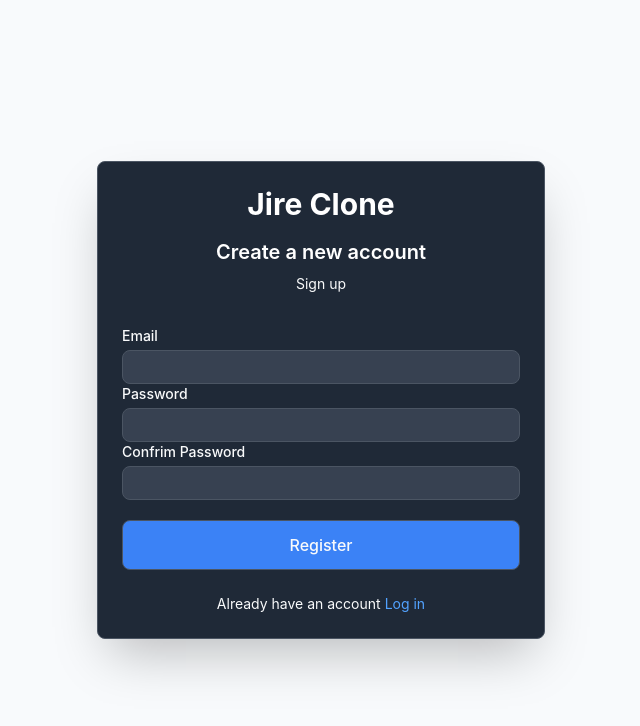
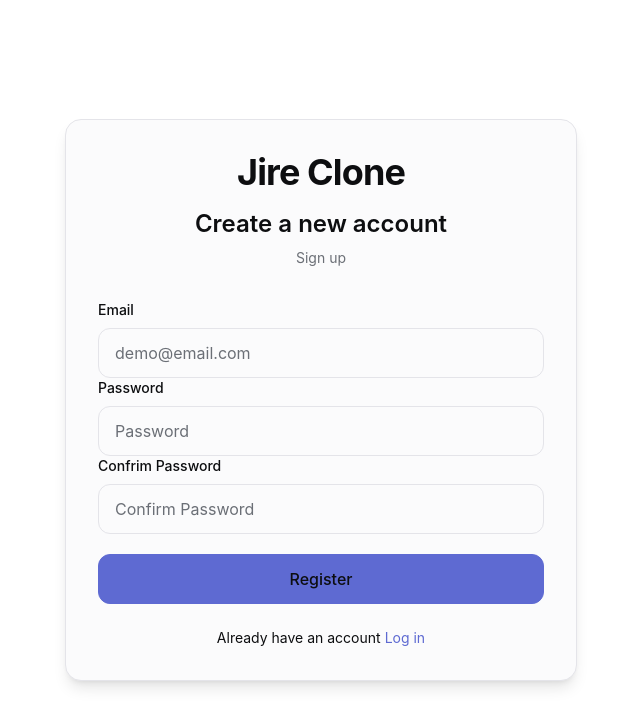
Before and after one commit to hariom2809/Jira-Clone-Frontend, a React (Vite) app: page /register in a window 1280 px wide. Shown: the top 726 px of the page, without its empty margins (319-959 px from the left). Built offline with nearby package versions, Linux system fonts and the light colour scheme; no server answers.

Commit message:
styling of the login and register page

```diff
--- a/src/components/layout/AuthLayout.jsx
+++ b/src/components/layout/AuthLayout.jsx
@@ -2,18 +2,18 @@ export default function AuthLayout({title, subtitle, children}) {
 
     return (
         <div className="min-h-screen flex items-center justify-center px-4">
-            <div className="w-full max-w-md rounded-lg shadow-2xl bg-[#1F2937] border border-[#4B5563] p-6">
+            <div className="w-full max-w-lg rounded-2xl shadow-lg bg-surface border border-border p-8">
                 <div className="text-center mb-8">
-                    <h1 className="text-white text-3xl font-bold">
+                    <h1 className="text-foreground text-4xl font-bold tracking-tight">
                         Jire Clone
                     </h1>
 
-                    <h3 className="mt-4 text-xl text-white font-semibold">
+                    <h3 className="mt-4 text-2xl text-foreground font-semibold">
                         {title}
                     </h3>
 
                     {subtitle && (
-                        <p className="mt-2 text-sm text-[#F9FAFB]">
+                        <p className="mt-2 text-sm text-text-muted">
                             {subtitle}
                         </p>
                     )}
--- a/src/components/ui/Button.jsx
+++ b/src/components/ui/Button.jsx
@@ -1,19 +1,25 @@
-const Button = ({children, onClick, type="button", className=""}) => {
+const Button = ({children, onClick, type="button", className="", disabled=false}) => {
   return (
     <button
         type={type}
         onClick={onClick}
+        disabled={disabled}
         className={`
+          inline-flex
+          items-center
+          justify-center
           py-3
           px-4
-          rounded-lg
+          rounded-xl
           font-medium
           border
-          border-[#4B5563]
-          text-[#F9FAFB]
-          bg-[#3B82F6]
-          hover:bg-[#2563EB]
-          transition-colors
+          border-primary
+          text-foreground
+          bg-primary
+          duration-200
+          hover:bg-primary-hover
+          hover:border-primary-hover
+          transition-all
           disabled:opacity-50
           disabled:cursor-not-allowed
           ${className}
--- a/src/components/ui/Input.jsx
+++ b/src/components/ui/Input.jsx
@@ -1,35 +1,36 @@
 export default function Input ({label, error, className = "", ...props}) {
 
     return (
-        <div className="flex flex-col gap-1">
+        <div className="flex flex-col gap-2">
             {label && (
-                <label className="text-sm text-[#F9FAFB] font-medium">
+                <label className="text-sm text-foreground font-medium">
                     {label}
                 </label>
             )}
 
             <input
                 className={`
-                    px-2
-                    py-1
-                    bg-[#374151]
+                    px-4
+                    py-3
+                    bg-surface
                     border
-                    rounded-lg
-                    text-[#9CA3AF]
-                    placeholder-gray-500
+                    rounded-xl
+                    text-foreground
+                    placeholder-text-muted
                     focus:outline-none
                     focus:ring-2
-                    focus:ring-[#4B5563]
-                    focus:border-[#4B5563]
-                    transition
-                    ${error ? "border-red-500" : "border-[#4B5563]" }
+                    focus:ring-primary/20
+                    focus:border-primary
+                    transition-all
+                    duration-200
+                    ${error ? "border-danger" : "border-border" }
                     ${className}`
                 }
                 {...props}
             />
 
             {error && (
-                <p className="text-sm text-red-500">
+                <p className="text-sm text-danger">
                     {error}
                 </p>
             )}
--- a/src/features/auth/components/LoginForm.jsx
+++ b/src/features/auth/components/LoginForm.jsx
@@ -38,6 +38,7 @@ const LoginForm = () => {
             type="email"
             value={email}
             onChange={(e) => setEmail(e.target.value)}
+            placeholder="demo@email.com"
         />
 
         <Input
@@ -45,6 +46,7 @@ const LoginForm = () => {
             type="password"
             value={password}
             onChange={(e) => setPassword(e.target.value)}
+            placeholder="demo@1234"
         />
 
         <Button
--- a/src/features/auth/components/RegisterFrom.jsx
+++ b/src/features/auth/components/RegisterFrom.jsx
@@ -49,6 +49,7 @@ export default function RegisterForm () {
                 value={email}
                 onChange={(e) => setEmail(e.target.value)}
                 error={errors.email}
+                placeholder="demo@email.com"
             />
 
             <Input
@@ -57,6 +58,7 @@ export default function RegisterForm () {
                 value={password}
                 onChange={(e) => setPassword(e.target.value)}
                 error={errors.password}
+                placeholder="Password"
             />
 
             <Input
@@ -65,6 +67,7 @@ export default function RegisterForm () {
                 value={confirmPassword}
                 onChange={(e) => setConfirmPassword(e.target.value)}
                 error={errors.confirmPassword}
+                placeholder="Confirm Password"
             />
             {errors.api && <p className="text-red-500"> {errors.api} </p>}
 
--- a/src/features/auth/pages/LoginPage.jsx
+++ b/src/features/auth/pages/LoginPage.jsx
@@ -10,9 +10,9 @@ export default function LoginPage () {
       subtitle="Log in"
     >
       <LoginForm />
-      <p className="text-center text-sm text-[#F9FAFB] mt-6">
+      <p className="text-center text-sm text-foreground mt-6">
         Don't have an account:
-        <Link to="/register" className="ml-1 text-blue-400 hover:text-blue-300">
+        <Link to="/register" className="ml-1 text-primary transition-colors- hover:text-primary-hover">
           Sign up
         </Link>
       </p>
--- a/src/features/auth/pages/RegisterPage.jsx
+++ b/src/features/auth/pages/RegisterPage.jsx
@@ -9,9 +9,9 @@ function RegisterPage() {
       subtitle="Sign up"
     >
         <RegisterForm />
-        <p className="text-center text-sm text-[#F9FAFB] mt-6">
+        <p className="text-center text-sm text-foreground mt-6">
             Already have an account
-            <Link to="/login" className="ml-1 text-blue-400 hover:text-blue-300">
+            <Link to="/login" className="ml-1 text-primary hover:text-primary-hover">
                 Log in
             </Link>
         </p>
--- a/src/index.css
+++ b/src/index.css
@@ -1,14 +1,14 @@
 @import "tailwindcss";
 
 :root {
-    --background: #F8FAFC;
-    --surface: #FFFFFF;
-    --surface-secondary: #F1F5F9;
-    --foreground: #0F172A;
-    --text-muted: #64748B;
-    --border: #E2E8F0;
-    --primary: #2563EB;
-    --primary-hover: #1D4ED8;
+    --background: #FFFFFF;
+    --surface: #FBFBFC;
+    --surface-secondary: #F4F5F8;
+    --foreground: #0D0E10;
+    --text-muted: #6B6F76;
+    --border: #E4E4E9;
+    --primary: #5E6AD2;
+    --primary-hover: #4E59C7;
     --success: #16a34a;
     --warning: #d97706;
     --danger: #dc2626;
@@ -21,17 +21,31 @@
 }
 
 .dark {
-    --background: #0B1220;
-    --surface: #111827;
-    --surface-secondary: #273549;
-    --foreground: #F8FAFC;
+    --background: #08090A;
+    --surface: #0F1011;
+    --surface-secondary: #17181A;
+    --foreground: #F7F8F8;
     --text-muted: #94A3B8;
-    --border: #374151;
-    --primary: #3B82F6;
-    --primary-hover: #2563EB;
+    --border: #23252A;
+    --primary: #5E6AD2;
+    --primary-hover: #828FFF;
     --success: #22C55E;
     --warning: #FBBF24;
     --danger: #EF4444;
+}
+
+@theme inline {
+  --color-background: var(--background);
+  --color-surface: var(--surface);
+  --color-surface-secondary: var(--surface-secondary);
+  --color-foreground: var(--foreground);
+  --color-text-muted: var(--text-muted);
+  --color-border: var(--border);
+  --color-primary: var(--primary);
+  --color-primary-hover: var(--primary-hover);
+  --color-success: var(--success);
+  --color-warning: var(--warning);
+  --color-danger: var(--danger);
 }
 
 html,
```
